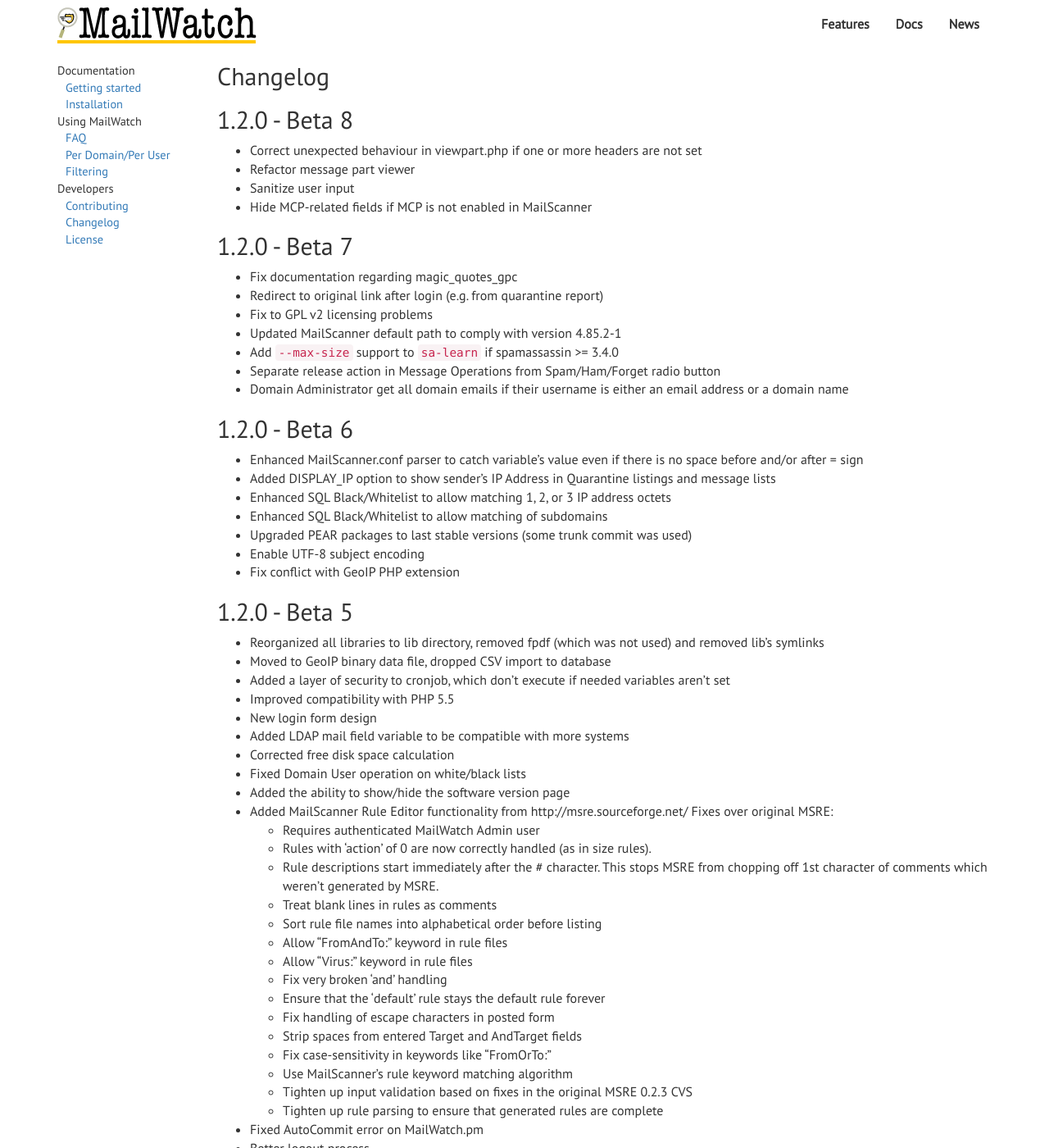
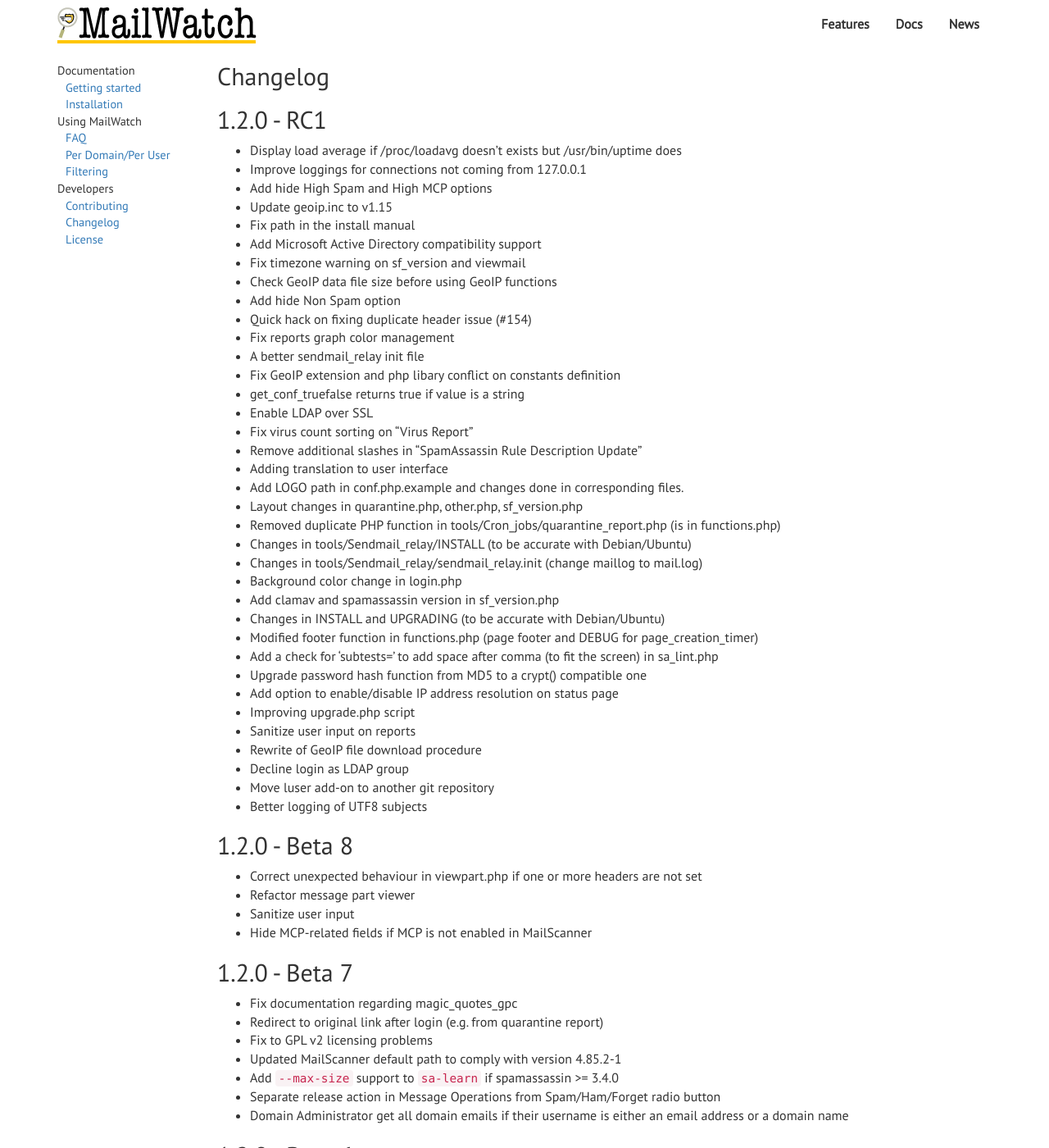
Before and after one commit to mailwatch/mailwatch-docs, a Jekyll site: the page built from _posts/2014-07-30-changelog.md, in a window 1280 px wide and 1400 px high. Shown: the whole window at 82% size. Built offline with Jekyll 4.4.1, drawn with Linux system fonts in a browser that asks for light colours; nearby versions of some CDN libraries; Markdown is read by kramdown in place of the engine named in the settings.

Commit message:
Update config and pages to jekyll 3 and kramdown

```diff
--- /dev/null
+++ b/Gemfile
@@ -0,0 +1 @@
+gem 'github-pages'
--- a/_config.yml
+++ b/_config.yml
@@ -26,10 +26,6 @@ baseurl: ''
 # Dates are not included in permalinks
 permalink: none
 
-# Syntax highlighting
-highlighter: pygments
-#highlighter: rouge
-
 # Since these are pages, it doesn't really matter
 future: true
 
@@ -42,20 +38,7 @@ gems:
 exclude: ['bin', 'README.md', 'LICENSE.md']
 
 # Use the kramdown Markdown renderer
-#markdown: kramdown
-#kramdown:
-#  input: GFM
-
-# Use the redcarpet Markdown renderer
-markdown: redcarpet
-redcarpet:
-    extensions: [
-        'no_intra_emphasis',
-        'fenced_code_blocks',
-        'autolink',
-        'strikethrough',
-        'superscript',
-        'with_toc_data',
-        'tables',
-        'hardwrap'
-    ]
+markdown: kramdown
+kramdown:
+  input: GFM
+  syntax_highlighter: rouge
--- a/_posts/2014-07-30-changelog.md
+++ b/_posts/2014-07-30-changelog.md
@@ -6,7 +6,46 @@ date: 2015-05-04 14:43:42
 order: 1
 ---
 
-##Changelog
+## Changelog
+
+1.2.0 - RC1
+-----------
+ - Display load average if /proc/loadavg doesn't exists but /usr/bin/uptime does
+ - Improve loggings for connections not coming from 127.0.0.1
+ - Add hide High Spam and High MCP options
+ - Update geoip.inc to v1.15
+ - Fix path in the install manual
+ - Add Microsoft Active Directory compatibility support
+ - Fix timezone warning on sf_version and viewmail
+ - Check GeoIP data file size before using GeoIP functions
+ - Add hide Non Spam option
+ - Quick hack on fixing duplicate header issue (#154)
+ - Fix reports graph color management
+ - A better sendmail_relay init file
+ - Fix GeoIP extension and php libary conflict on constants definition
+ - get_conf_truefalse returns true if value is a string
+ - Enable LDAP over SSL
+ - Fix virus count sorting on "Virus Report"
+ - Remove additional slashes in "SpamAssassin Rule Description Update"
+ - Adding translation to user interface
+ - Add LOGO path in conf.php.example and changes done in corresponding files.
+ - Layout changes in quarantine.php, other.php, sf_version.php
+ - Removed duplicate PHP function in tools/Cron_jobs/quarantine_report.php (is in functions.php)
+ - Changes in tools/Sendmail_relay/INSTALL (to be accurate with Debian/Ubuntu)
+ - Changes in tools/Sendmail_relay/sendmail_relay.init (change maillog to mail.log)
+ - Background color change in login.php
+ - Add clamav and spamassassin version in sf_version.php
+ - Changes in INSTALL and UPGRADING (to be accurate with Debian/Ubuntu)
+ - Modified footer function in functions.php (page footer and DEBUG for page_creation_timer)
+ - Add a check for 'subtests=' to add space after comma (to fit the screen) in sa_lint.php
+ - Upgrade password hash function from MD5 to a crypt() compatible one
+ - Add option to enable/disable IP address resolution on status page
+ - Improving upgrade.php script
+ - Sanitize user input on reports
+ - Rewrite of GeoIP file download procedure
+ - Decline login as LDAP group
+ - Move luser add-on to another git repository
+ - Better logging of UTF8 subjects
 
 1.2.0 - Beta 8
 -----------
```
Also changed, not shown: _posts/2014-07-29-getting-started.md (+1 -1 lines), _posts/2014-07-31-faq.md (+1 -1 lines), index.md (+4 -4 lines), README.md, 1 other file.
